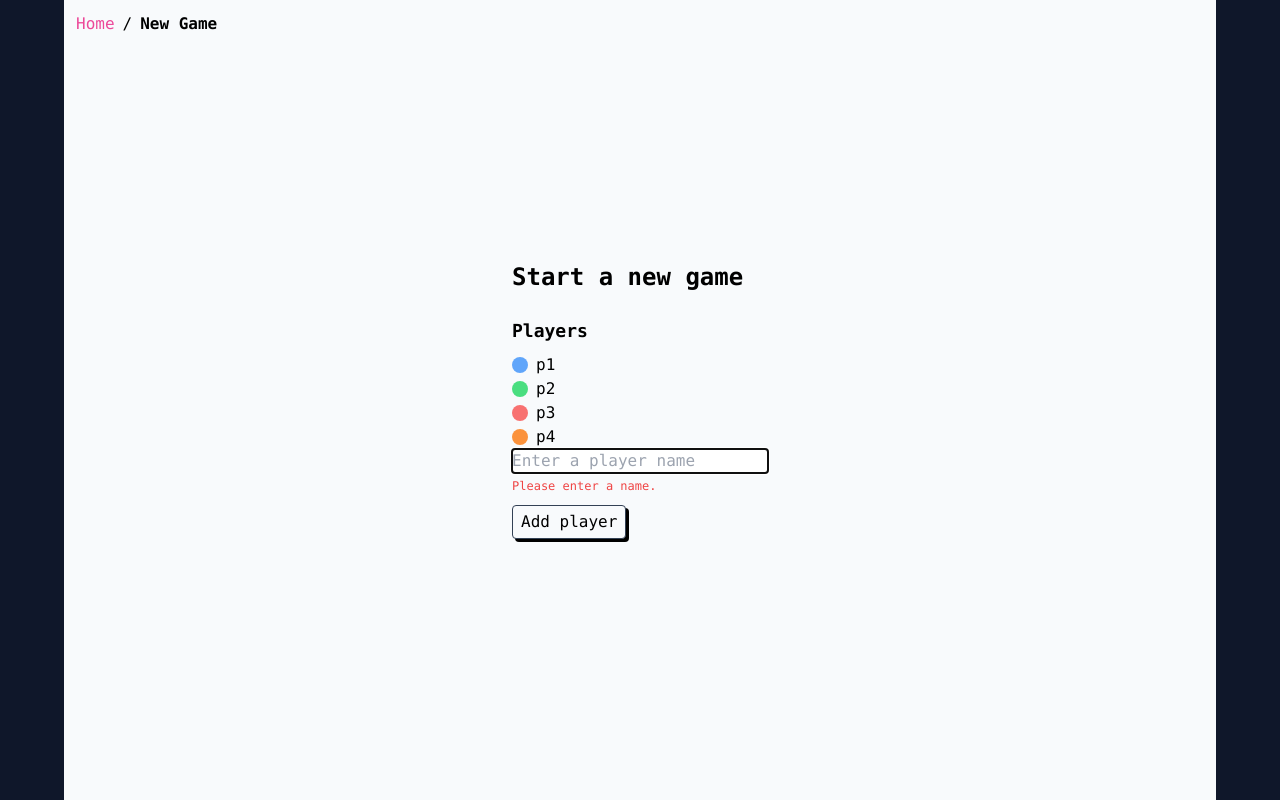
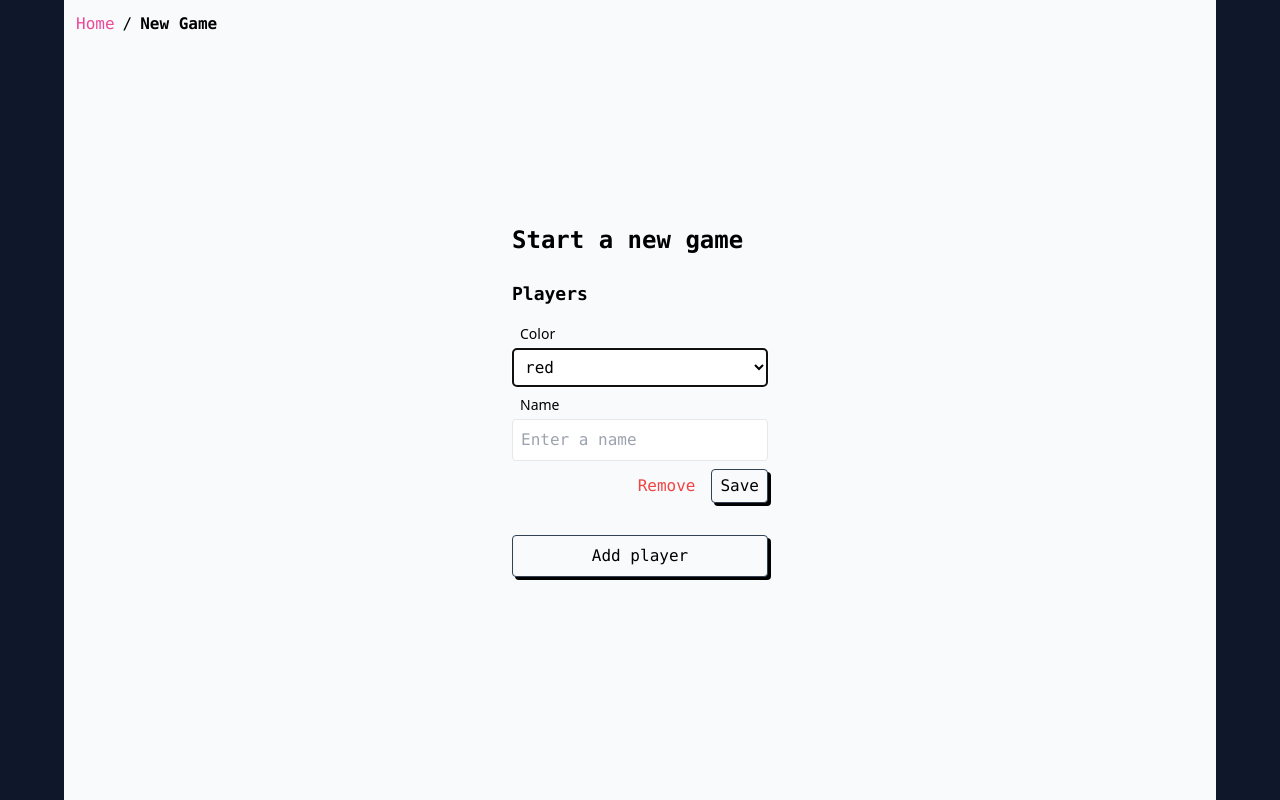
Before and after one commit to jacoacoacob/assembly-fe, a Vue app: page /new-game in a window 1280 px wide. Both pictures are taken after a click on the button "Add player". Built offline with nearby package versions, Linux system fonts and the light colour scheme.

Commit message:
add player form dev complete

```diff
--- a/src/assets/main.css
+++ b/src/assets/main.css
@@ -11,13 +11,21 @@
 
 @layer components {
     .button {
+        box-shadow: 3px 3px black;
         @apply bg-slate-50 border border-slate-700 cursor-pointer px-4 py-2 rounded inline-block text-center;
-        box-shadow: 3px 3px black;
+    }
+    .button:disabled {
+        @apply cursor-not-allowed;
+        color: theme("colors.slate.500");
+        box-shadow: 3px 3px theme("colors.slate.500");
+    }
+    .button-text {
+        @apply shadow-none border-none;
     }
     .button-dense {
         @apply px-2 py-1;
     }
-    .button:active {
+    .button:active:not(.button-text):not(:disabled) {
         box-shadow: 2px 2px black;
     }
 }
--- /dev/null
+++ b/src/components/AppInput.vue
@@ -0,0 +1,50 @@
+<script lang="ts">
+import { defineComponent, ref, onMounted } from 'vue';
+
+export default defineComponent({
+    inheritAttrs: false,
+});
+</script>
+
+<script setup lang="ts">
+const props = defineProps<{
+    focusOnMount?: boolean;
+    errors?: string[];
+    label?: string;
+    modelValue?: string;
+}>();
+
+const emit = defineEmits(["update:modelValue"]);
+
+const inputRef = ref<HTMLInputElement | null>(null);
+
+onMounted(() => {
+    if (props.focusOnMount) {
+        inputRef.value?.focus()
+    }
+});
+
+const isDirty = ref(false);
+
+function onInput(event: Event) {
+    isDirty.value = true;
+    emit("update:modelValue", (event.target as HTMLInputElement).value);
+}
+
+</script>
+
+<template>
+    <div class="flex flex-col max-w-xs">
+        <label v-if="label" :for="($attrs.id as string)" class="text-sm mx-2 mb-1 font-sans">{{ label }}</label>
+        <input
+            v-bind="$attrs"
+            class="p-2 rounded border"
+            :value="modelValue"
+            ref="inputRef"
+            @input="onInput"
+        >
+        <div v-if="errors?.length && isDirty" class="text-xs font-sans mx-2 mt-[2px]  text-red-500">
+            {{ errors[0] }}
+        </div>
+    </div>
+</template>
--- a/src/views/NewGameView.vue
+++ b/src/views/NewGameView.vue
@@ -1,6 +1,8 @@
 <script setup lang="ts">
-import { computed, ref, nextTick } from 'vue';
+import { computed, ref, nextTick, watchEffect } from 'vue';
 import type { VNodeRef } from 'vue';
+
+import AppInput from '@/components/AppInput.vue';
 
 const colors = {
     red: "bg-red-400",
@@ -15,21 +17,22 @@ interface Player {
 }
 
 const players = ref<Player[]>([
-    { name: "p1", color: "blue" },
-    { name: "p2", color: "green" },
-    { name: "p3", color: "red" },
-    { name: "p4", color: "orange" },
+    // { name: "p1", color: "blue" },
+    // { name: "p2", color: "green" },
+    // { name: "p3", color: "red" },
+    // { name: "p4", color: "orange" },
 ]);
 
 
+const editingPlayerIndex = ref(-1);
+
 const availableColors = computed(
     () => {
-        const claimedColors = players.value.map(player => player.color);
+        const claimedColors = players.value.map(player => player.color).filter((_, i) => i !== editingPlayerIndex.value);
         return Object.keys(colors).filter(color => !claimedColors.includes(color as Player["color"]));
     }
 );
 
-const editingPlayerIndex = ref(-1);
 const playerFormValidation = computed(() => {
     const errors: { name: string }[] = []
 
@@ -42,7 +45,7 @@ const playerFormValidation = computed(() => {
         if (name.length > 16) {
             errors.push({ name: "Name must be less than or equal to 16 characters in length." });
         }
-        if (!/^[\w-]$/.test(name)) {
+        if (!/^[\w-]*$/.test(name)) {
             errors.push({ name: "Name may only contain letters, numbers, hyphens, and underscores" });
         }
     }
@@ -53,16 +56,19 @@ const playerFormValidation = computed(() => {
     };
 });
 
-const playerNameInput = ref<VNodeRef | null>(null);
+const playerColorSelect = ref<HTMLSelectElement | null>(null);
+
+watchEffect(() => {
+    if (playerColorSelect.value) {
+        playerColorSelect.value.focus();
+    }
+})
+
 
 function addPlayer() {
     if (playerFormValidation.value.isValid) {
-        players.value.push({ name: "", color: undefined });
+        players.value.push({ name: "", color: availableColors.value[0] as Player["color"] });
         editingPlayerIndex.value = players.value.length - 1;
-
-        nextTick(() => {
-            (playerNameInput.value as HTMLInputElement).focus();
-        });
     }
 }
 
@@ -71,39 +77,64 @@ function savePlayer() {
         editingPlayerIndex.value = -1;
     }
 }
-
 </script>
 
 <template>
     <div class="space-y-6">
         <h1 class="font-bold text-2xl">Start a new game</h1>
-        <div class="space-y-2 w-64">
+        <div class="space-y-8 w-64">
+            <div class="space-y-4">
                 <h2 class="text-lg font-bold">Players</h2>
-            <ul>
+                <ul v-if="players.length" class="space-y-4">
                     <li v-for="player, i in players" :key="i">
-                    <form v-if="editingPlayerIndex === i" @submit.prevent="savePlayer">
-                        <div class="w-">
-                            <input
-                                class="w-full"
-                                placeholder="Enter a player name"
-                                type="text"
-                                v-model="players[i].name"
-                                :ref="(el) => playerNameInput = el"
+                        <form v-if="editingPlayerIndex === i" @submit.prevent="savePlayer" class="flex flex-col space-y-2">
+                            <div class="flex flex-col flex-1">
+                                <label for="player-color" class="text-sm mx-2 font-sans mb-1">Color</label>
+                                <select
+                                    id="player-color"
+                                    :ref="el => playerColorSelect = (el as HTMLSelectElement)"
+                                    class="flex-1 p-2 rounded border bg-white"
+                                    v-model="player.color"
                                 >
-                            <span v-if="playerFormValidation.errors.length" class="text-xs inline-block text-red-500">
-                                {{ playerFormValidation.errors[0].name }}
-                            </span>
+                                    <option disabled value="">Choose a color</option>
+                                    <option v-for="color in availableColors" :value="color">{{ color }}</option>
+                                </select>
+                            </div>
+                            <AppInput
+                                :errors="playerFormValidation.errors.map(e => e.name)"
+                                v-model="player.name"
+                                @keydown.enter="savePlayer"
+                                id="player-name"
+                                class="flex-1 w-full"
+                                placeholder="Enter a name"
+                                label="Name"
+                            />
+                            <div class="flex justify-end space-x-2">
+                                <button class="button button-text button-dense text-red-500" @click="players.splice(i, 1)">
+                                    Remove
+                                </button>
+                                <button class="button button-dense" type="submit">
+                                    Save
+                                </button>
                             </div>
                         </form>
-                    <div v-else class="flex items-center space-x-2">
+                        <div v-else class="flex justify-between ">
+                            <div class="flex items-center space-x-2">
                                 <div v-if="player.color" class="h-[16px] w-[16px] rounded-full" :class="colors[player.color]"></div>
                                 <div>
                                 {{ player.name }}
                             </div>
                             </div>
+                            <div>
+                                <button class="button button-dense" @click="editingPlayerIndex = i">
+                                    edit
+                                </button>
+                            </div>
+                        </div>
                     </li>
                 </ul>
-            <button @click="addPlayer" class="button button-dense">Add player</button>
+            </div>
+            <button :disabled="players.length > 3" @click="addPlayer" class="button w-full">Add player</button>
         </div>
     </div>
 </template>
```
Lines whose indentation alone changed are shown as unchanged.
